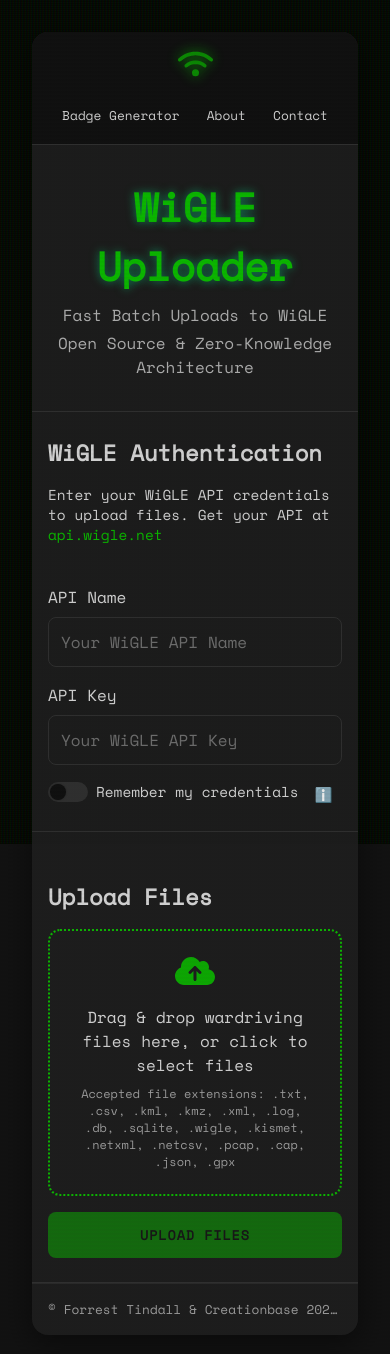
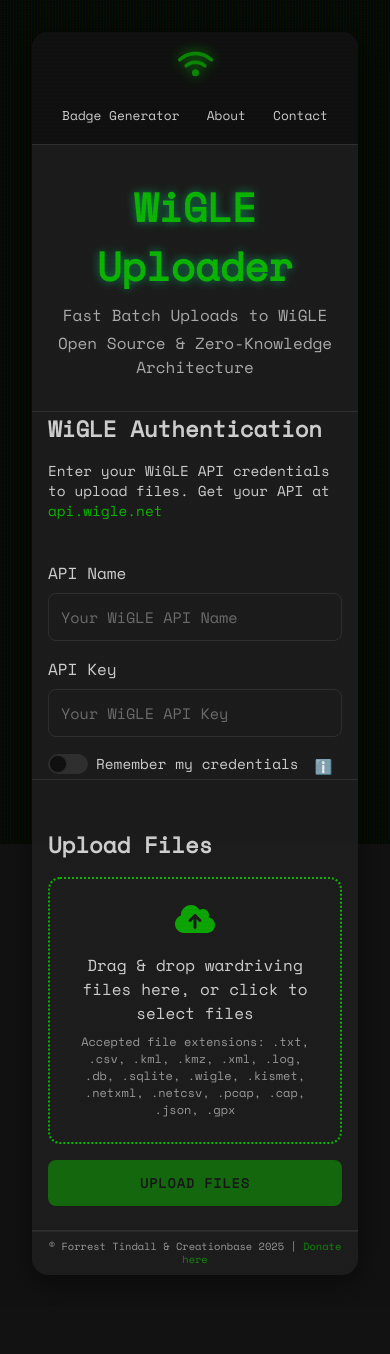
Before and after one commit to forresttindall/WiGLEUploader, a React (Create React App) app: page / in a window 390 px wide. Shown: the top 1354 px of the page. After the commit the page ends 1307 px from the top, so only its background shows below. Built offline with nearby package versions, Linux system fonts and the light colour scheme; a web font is replaced by a local one.

Commit message:
css mobile tweaks

```diff
--- a/src/App.css
+++ b/src/App.css
@@ -336,18 +336,26 @@
   font-size: 0.8rem;
   opacity: 0.7;
   border-top: 1px solid var(--border-color);
+  width: 100%;
+  box-sizing: border-box;
+  overflow: hidden;
 }
 
 footer p {
   margin: 0;
-  white-space: nowrap;
+  white-space: normal;
   overflow: hidden;
   text-overflow: ellipsis;
+  word-wrap: break-word;
+  word-break: break-word;
+  width: 100%;
 }
 
 footer a {
   color: var(--primary-color);
   text-decoration: none;
+  word-wrap: break-word;
+  word-break: break-word;
 }
 
 footer a:hover {
@@ -977,3 +985,38 @@
   margin: 0 auto;
   padding: 0 1rem;
 }
+
+/* Mobile adjustments for footer */
+@media (max-width: 768px) {
+  footer {
+    padding: 0.75rem 0.5rem;
+    font-size: 0.7rem;
+  }
+
+  footer p {
+    line-height: 1.3;
+  }
+
+  /* Ensure container doesn't overflow */
+  .container {
+    width: 100%;
+    max-width: 100%;
+    overflow: hidden;
+    box-sizing: border-box;
+  }
+
+  /* Ensure App doesn't overflow */
+  .App {
+    overflow-x: hidden;
+    width: 100%;
+    max-width: 100%;
+  }
+}
+
+/* Very small screens */
+@media (max-width: 480px) {
+  footer {
+    padding: 0.5rem;
+    font-size: 0.65rem;
+  }
+}
--- a/src/components/Pages/ToolsPage.css
+++ b/src/components/Pages/ToolsPage.css
@@ -1,5 +1,12 @@
 .tools-page {
   padding: 1rem;
+}
+
+.page-content.tools-page {
+  max-width: 1200px;
+  margin: 0 auto;
+  padding: 1rem;
+  width: 100%;
 }
 
 .tools-list {
@@ -64,6 +71,7 @@
 
 .credentials-section {
   margin-bottom: 1.5rem;
+  width: 100%;
 }
 
 .credentials-section h3 {
@@ -92,6 +100,7 @@
   color: var(--text-color);
   font-size: 1rem;
   transition: all 0.3s ease;
+  box-sizing: border-box;
 }
 
 .input-group input:focus {
@@ -381,6 +390,18 @@
 }
 
 @media (max-width: 768px) {
+  .tools-page {
+    padding: 1rem 1rem;
+  }
+
+  .page-content.tools-page {
+    padding: 1rem 1rem;
+  }
+
+  .stats-generator {
+    padding: 1rem 0.75rem;
+  }
+
   .stats-card {
     padding: 1rem;
   }
@@ -406,6 +427,33 @@
   .user-info h3 {
     margin: 0 0 0.75rem 0;
   }
+
+  .input-group {
+    width: 100%;
+  }
+
+  .input-group input {
+    width: 100%;
+    max-width: none;
+  }
+
+  .credentials-section {
+    padding: 0;
+  }
+}
+
+@media (max-width: 480px) {
+  .tools-page {
+    padding: 0.75rem 0.75rem;
+  }
+
+  .page-content.tools-page {
+    padding: 0.75rem 0.75rem;
+  }
+
+  .input-group input {
+    font-size: 0.95rem;
+  }
 }
 
 .stats-header .home-link:hover .wifi-icon-container {
```
